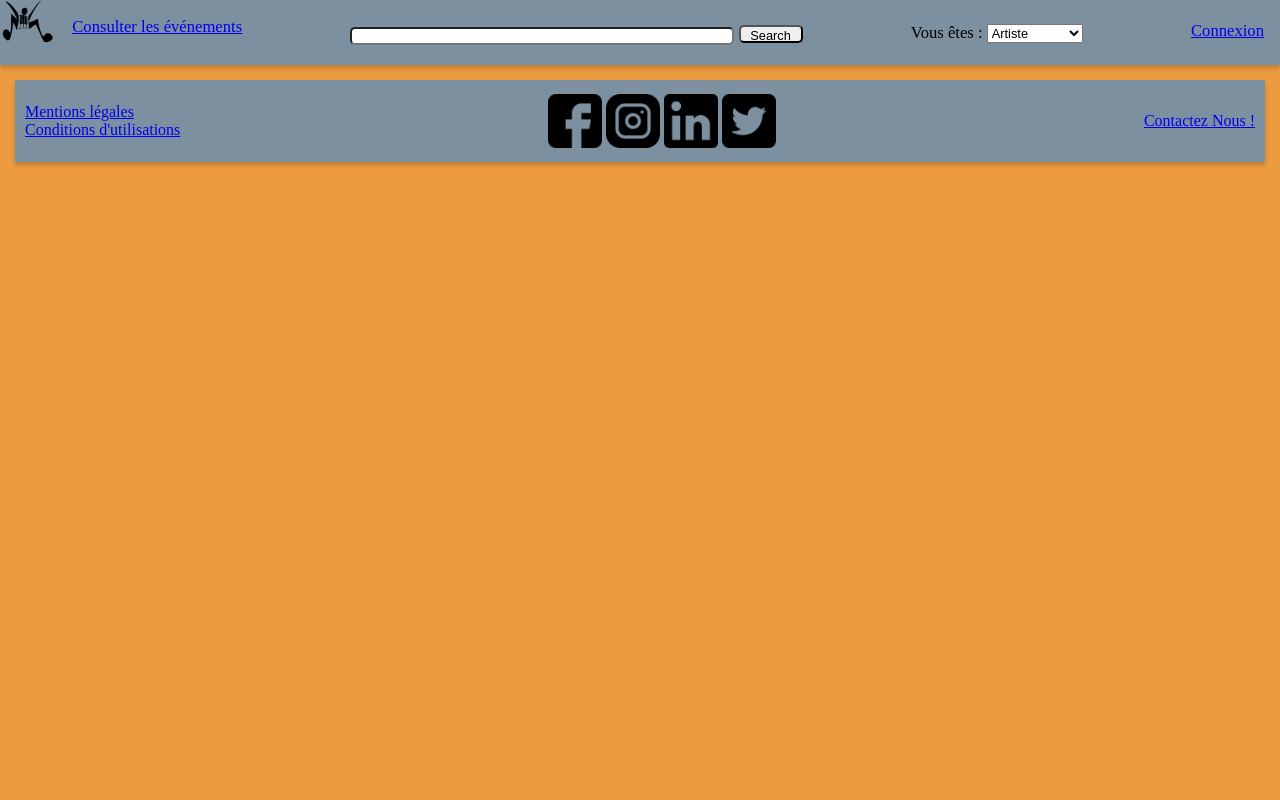
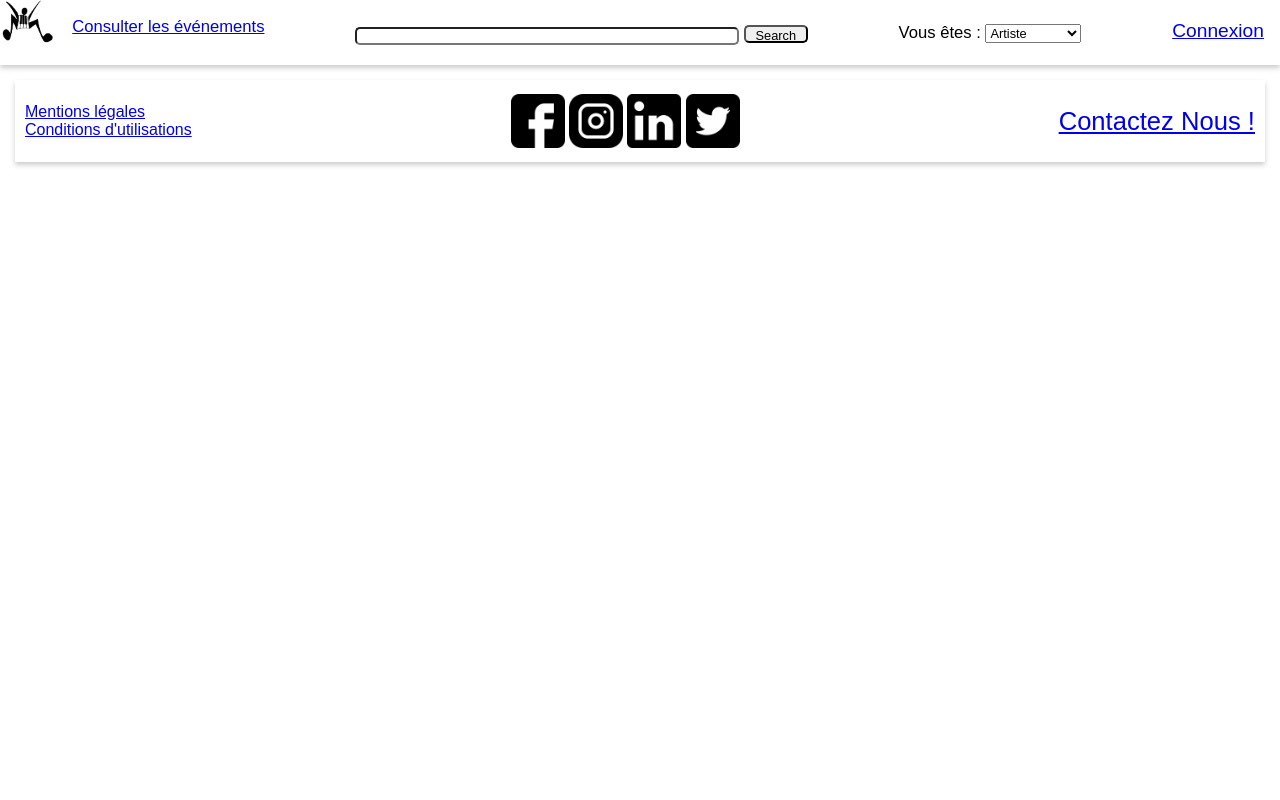
Before and after one commit to MrTruitedev/projetFilRouge, a PHP site: page /projet/ in a window 1280 px wide. Run offline with PHP 8.4, Linux system fonts and the light colour scheme.

Commit message:
Update style_menu and styl_accueil
Update style menu and accueil with new colors, fixed background

```diff
--- a/asset/css/style_accueil.css
+++ b/asset/css/style_accueil.css
@@ -1,7 +1,25 @@
+.background{
+    background: radial-gradient(circle at bottom, #FFB5A7, #FCD5CE, #F8EDEB, #F9DCC4, #FEC89A 75%);
+	background-repeat: repeat;
+    height: auto;
+    background-attachment: fixed;
+    background-position: center;
+    background-size: cover;
+}
+
+.foreground{
+    margin-left: 100px;
+    margin-right: 100px;
+	background-color: rgba(255, 255, 255, 0.3);
+    border-radius: 5px;
+}
+
 #home-container {
-    margin: 40px;
-    border: 1px solid black;
+    margin-top: 13px;
+    height: auto;
+
     padding: 10px;
+    box-shadow: 0 3px 26px 0 rgba(0,0,0,0.20);
 }
 
 h1 {
--- a/asset/css/style_menu.css
+++ b/asset/css/style_menu.css
@@ -1,6 +1,8 @@
-body {
+body,
+html {
+    height: 100%;
     margin: 0px;
-    background-color: rgb(237, 155, 64);
+    font-family: 'Ubuntu', sans-serif;
 }
 
 #navbar-container {
@@ -13,7 +15,7 @@ body {
 }
 
 #navbar {
-    background-color: #7C90A0;
+    background-color: #7C90A0 0.3;
     box-shadow: 0 3px 5px rgb(0 0 0 / 0.2)
 }
 
@@ -26,13 +28,15 @@ body {
     padding-bottom: 28px;
 }
 
-select{
+select {
     font-size: 1vw;
 }
 
 #connexion {
     margin-right: 16px;
     padding-bottom: 20px;
+    flex-direction: row;
+    font-size: 1.2rem;
 }
 
 #logo {
@@ -58,7 +62,13 @@ select{
     box-shadow: 1px 2px black;
 }
 
-
+footer{
+    position: relative;
+    left: 0;
+    bottom: 0;
+    width: 100%;
+    border-radius: 5px;
+}
 #footer-container {
     display: flex;
     flex-direction: row;
@@ -66,7 +76,7 @@ select{
     justify-content: space-between;
     padding: 10px;
     margin: 15px;
-    background-color: #7C90A0;
+    background-color: #7C90A0 0.3;
     box-shadow: 0 3px 5px rgb(0 0 0 / 0.2)
 }
 
@@ -83,3 +93,7 @@ select{
     width: 35px;
     height: auto;
 }
+
+#contact {
+    font-size: 1.6rem;
+}
```
